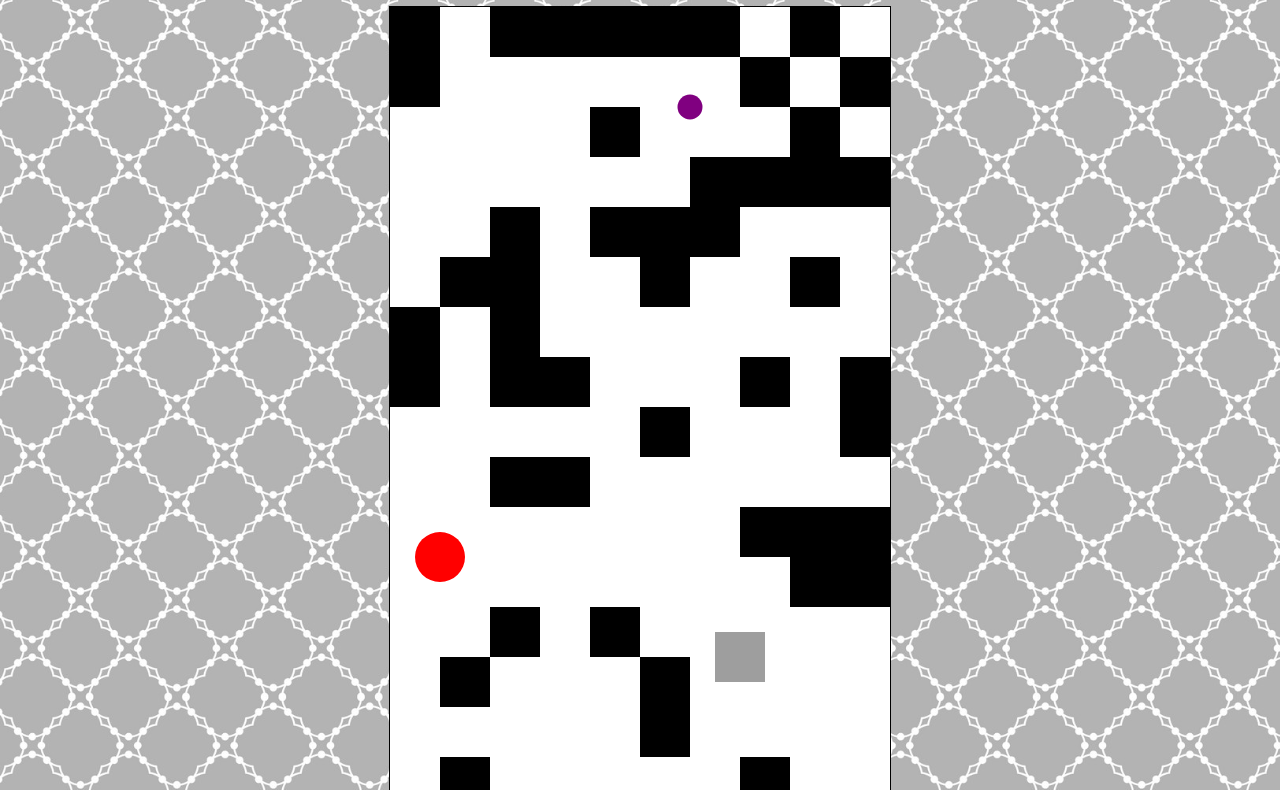
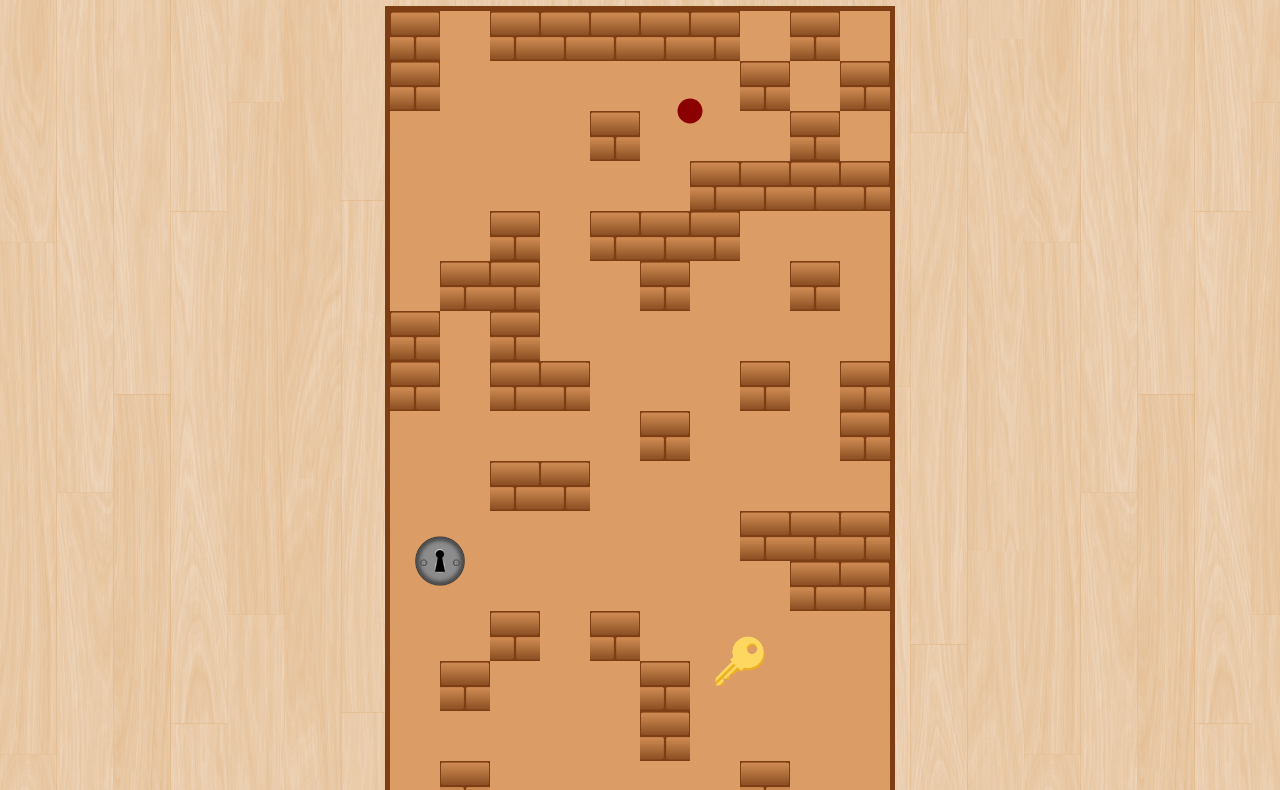
Before and after one commit to MrsMrowka/MazeGame, a website built with webpack: page src/html/index.html in a window 1280 px wide. Shown: the part 75-865 px from the top of the page. Built offline with nearby package versions, Linux system fonts and the light colour scheme; files whose address does not match are found by name; a web font is replaced by a local one.

Commit message:
graphicChange

```diff
--- a/src/html/index.html
+++ b/src/html/index.html
@@ -27,7 +27,6 @@
             </div>
         </div>
 
-        <img id="key" src="http://dropandgo.nl/wp-content/uploads/sites/3/2014/08/key-icon2.png" alt="" />
         <script type="text/javascript" src="./bundle.js"></script>
 
 </body>
--- a/src/scss/styles.scss
+++ b/src/scss/styles.scss
@@ -14,11 +14,8 @@ body{
 canvas {
   display: block;
   margin: 0 auto;
-  border: 1px solid black;
-  background: white;
-}
-img {
-  display: none;
+  border: 5px solid $canvasBorder;
+  background: $canvasBg;
 }
 
 .popUpTab{
--- a/src/scss/vars.scss
+++ b/src/scss/vars.scss
@@ -1,8 +1,10 @@
 $font: 'Chelsea Market', cursive;
+$canvasBorder: #7c3e12;
+$canvasBg: #db9c66;
 $btnColor: #011627;
 $btnHoverColor: #072742;
 $btnShadowColor: #5c5b5b;
 $btnOnClickShadowColor: #474747;
 $btnFontColor: white;
 $fullScreen: 100%;
-$bgImg: url('../img/bg.png');
+$bgImg: url('../img/wood.png');
--- a/src/ts/drawers.ts
+++ b/src/ts/drawers.ts
@@ -5,6 +5,19 @@ export class drawers {
     boardHeight: number = this.canvas.height = (window.innerWidth < 350 ? 400 : window.innerWidth < 450 ? 560 : window.innerWidth < 500 ? 720 : 800);
     objectSize: number = (window.innerWidth < 350 ? 25 : window.innerWidth < 450 ? 35 : window.innerWidth < 500 ? 45 : 50);
     half: number = this.objectSize / 2;
+    keyImg: HTMLImageElement = new Image();
+    lockImg: HTMLImageElement = new Image();
+    holeImg: HTMLImageElement = new Image();
+    wallImg: HTMLImageElement = new Image();
+
+
+    constructor() {
+        this.keyImg.src = '../src/img/key.png'
+        this.lockImg.src = '../src/img/lock.png'
+        this.holeImg.src = '../src/img/hole.png'
+        this.wallImg.src = '../src/img/brick.png'
+
+    }
 
     clearBoard() {
         this.ctx.clearRect(0, 0, this.canvas.width, this.canvas.height);
@@ -13,30 +26,25 @@ export class drawers {
     drawPlayer(x: number, y: number) {
         this.ctx.beginPath();
         this.ctx.arc(x, y, this.half / 2, 0, 2 * Math.PI);
-        this.ctx.fillStyle = "purple";
+        this.ctx.fillStyle = "darkred";
         this.ctx.fill();
         this.ctx.closePath();
     }
 
     drawHole(x: number, y: number, ready: boolean) {
-        this.ctx.beginPath();
-        this.ctx.arc(x, y, this.half, 0, 2 * Math.PI);
-        this.ctx.fillStyle = ready ? "gold" : "red";
-        this.ctx.fill();
-        this.ctx.closePath();
+        if (ready) {
+            this.ctx.drawImage(this.holeImg, x - this.half, y - this.half, this.objectSize, this.objectSize);
+        } else {
+            this.ctx.drawImage(this.lockImg, x - this.half, y - this.half, this.objectSize, this.objectSize);
+        }
     }
 
     drawWall(x: number, y: number) {
-        this.ctx.beginPath();
-        this.ctx.fillStyle = "black";
-        this.ctx.fillRect(x, y, this.objectSize, this.objectSize);
-        this.ctx.fill();
-        this.ctx.closePath();
+        this.ctx.drawImage(this.wallImg, x, y, this.objectSize, this.objectSize);
     }
 
     drawKey(x: number, y: number) {
-        let image = <HTMLCanvasElement>document.getElementById("key");
-        this.ctx.drawImage(image, x - this.half, y - this.half, this.objectSize, this.objectSize);
+        this.ctx.drawImage(this.keyImg, x - this.half, y - this.half, this.objectSize, this.objectSize);
     }
 
     canMoveX(x: number) {
--- a/tsconfig.json
+++ b/tsconfig.json
@@ -6,6 +6,7 @@
     "module": "commonjs",
     "target": "es6",
     "removeComments": true,
+    "strict": true
   },
   "include": [
     "src/**/*"
```
Also changed, not shown: src/ts/units.ts (+24 -0 lines), dist/index.html, src/img/bg.png (deleted), src/img/brick.png (added), src/img/hole.png (added), src/img/key.png (added), src/img/lock.png (added), src/img/wood.png (added), 1 other file.
